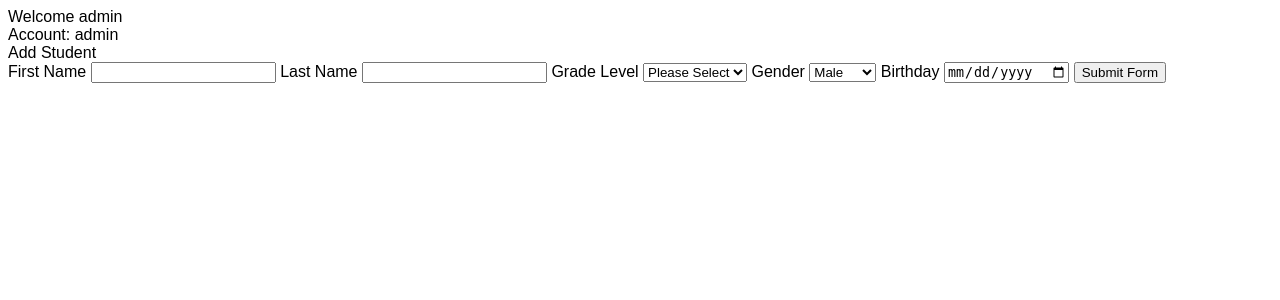
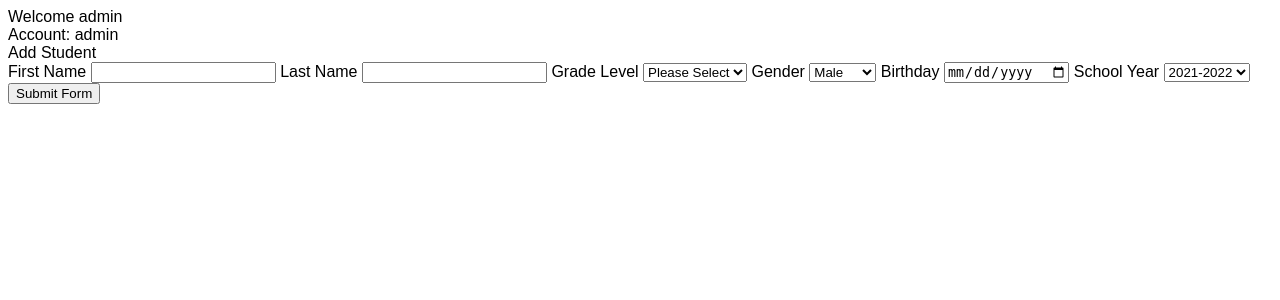
Before and after one commit to paulojamero/mdmsystem, a PHP site: page /add.php in a window 1280 px wide. Shown: the top 300 px of the page. Run offline with PHP 8.4, Linux system fonts and the light colour scheme; a user stored in the database is signed in.

```diff
--- a/add.php
+++ b/add.php
@@ -92,7 +92,14 @@ if(isset($_POST['submit'])){
 
 
 
-        <input type="hidden" name="schoolYear" value="2021-2022">    <!---CHANGE SCHOOL YEAR -->
+        <!---  <input type="hidden" name="schoolYear" value="2021-2022">  CHANGE SCHOOL YEAR -->
+        <label>School Year</label>
+        <select name="schoolYear">
+            <option value="2021-2022">2021-2022</option>
+            <option value="2020-2021">2020-2021</option>
+            <option value="2019-2020">2019-2020</option>
+
+        </select>
 
 
 
```
Also changed, not shown: index.php (+25 -1 lines), README.md.
